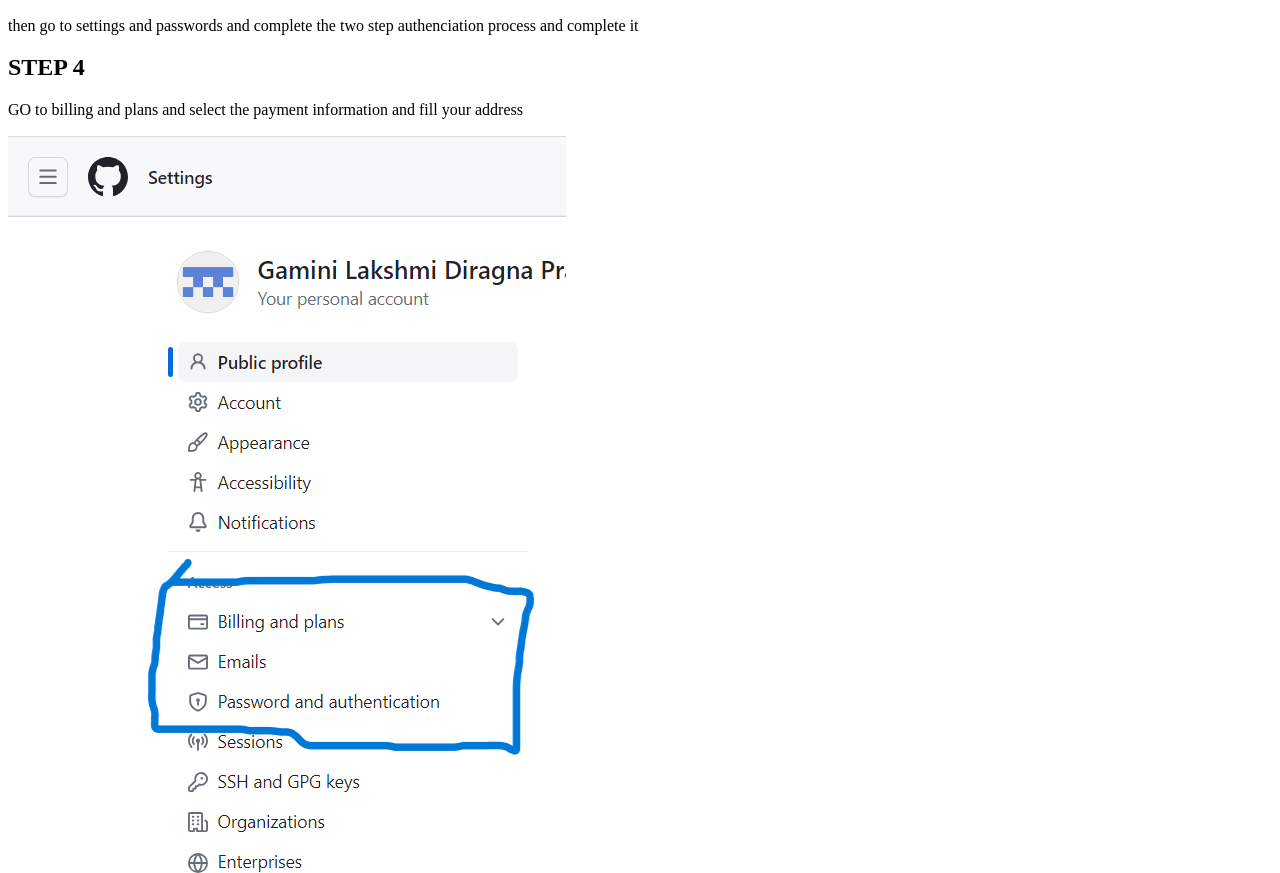
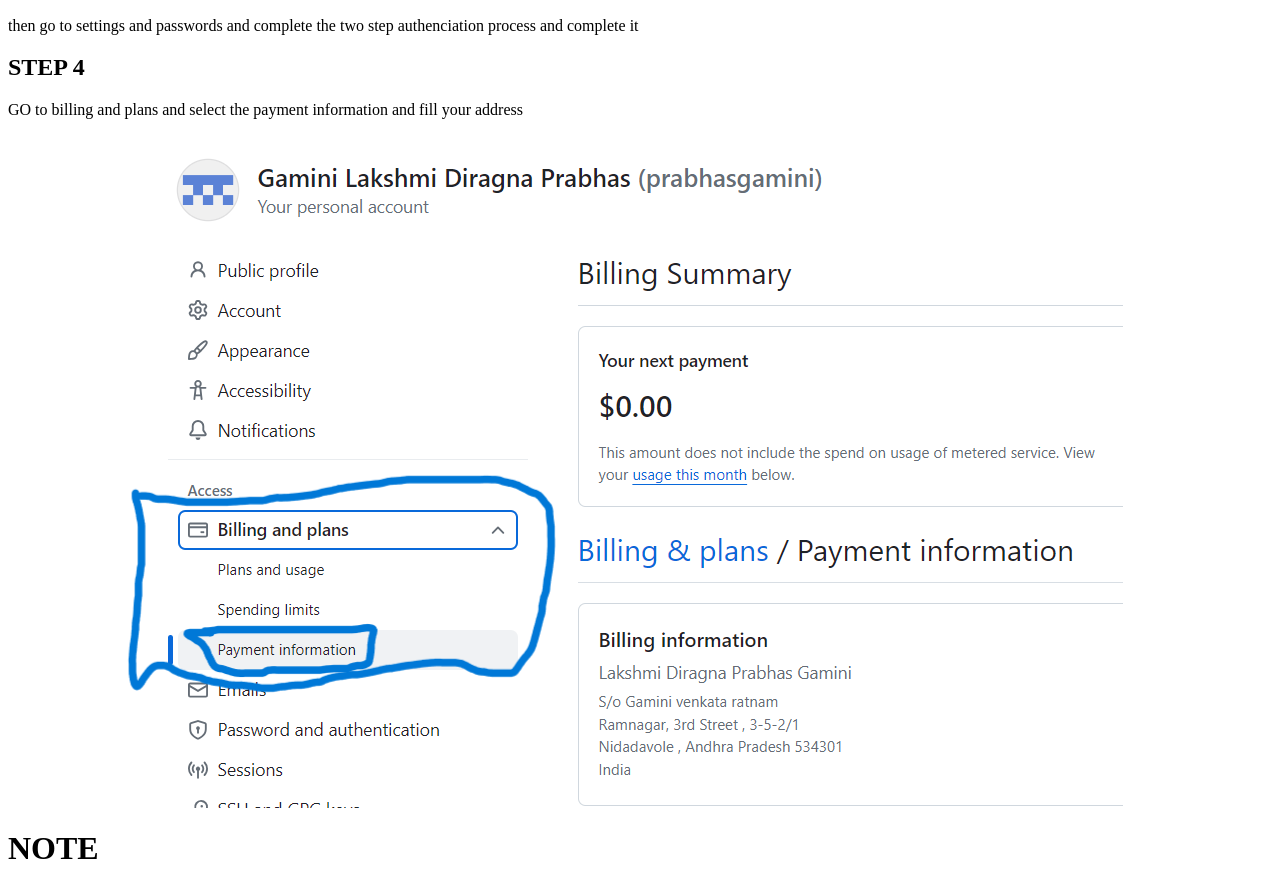
Before and after one commit to prabhasgamini/Git-Hub-Student-Id, a plain HTML site: page index.html in a window 1280 px wide. Shown: the part 2020-2893 px from the top of the page. Drawn offline with Linux system fonts and the light colour scheme.

Commit message:
Update index.html

```diff
--- a/index.html
+++ b/index.html
@@ -18,7 +18,7 @@
     <h2> STEP 4</h2>
     <p>GO to billing and plans and select the payment information and fill your address
     </p>
-    <img src="Screenshot (5).png">
+    <img src="Screenshot (6).png">
     <h1>NOTE</h1>
     <p>The name in billing address should match the id you provided for github for student pack</p>
   </body>
```
